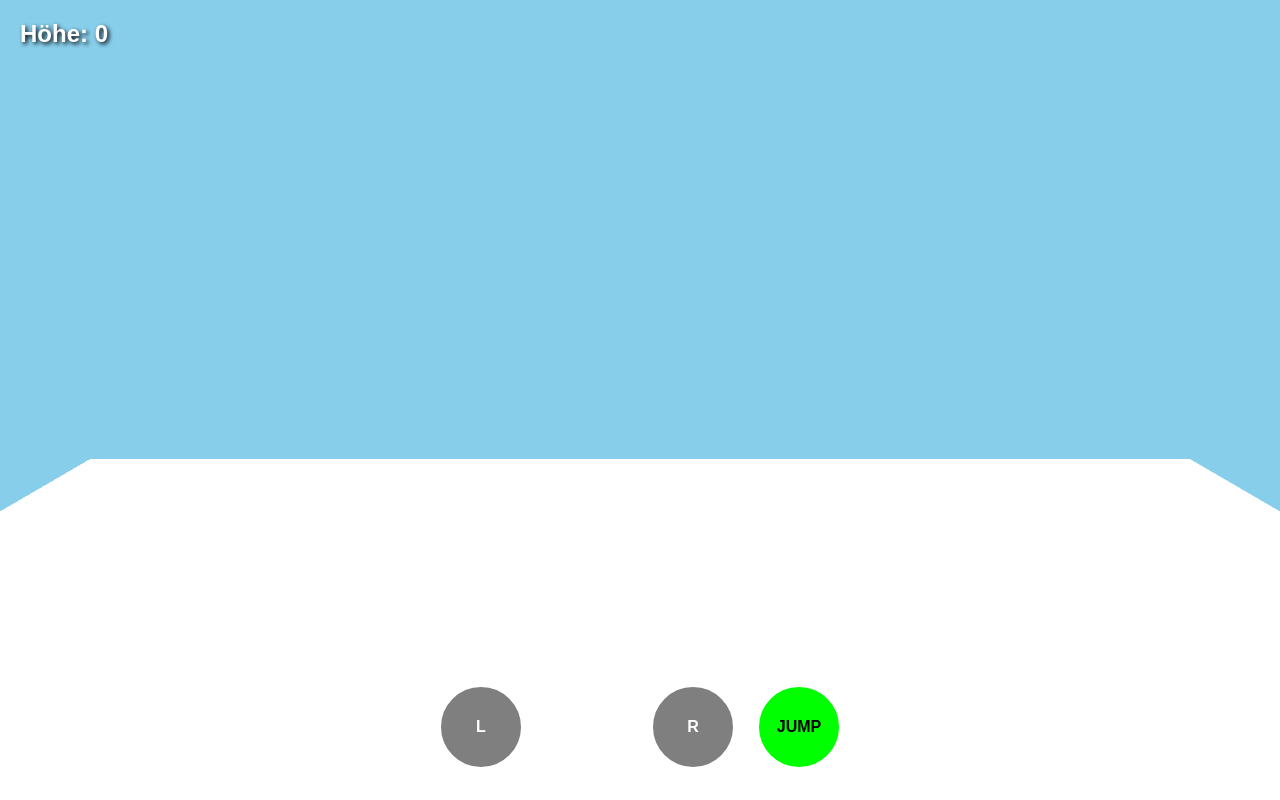
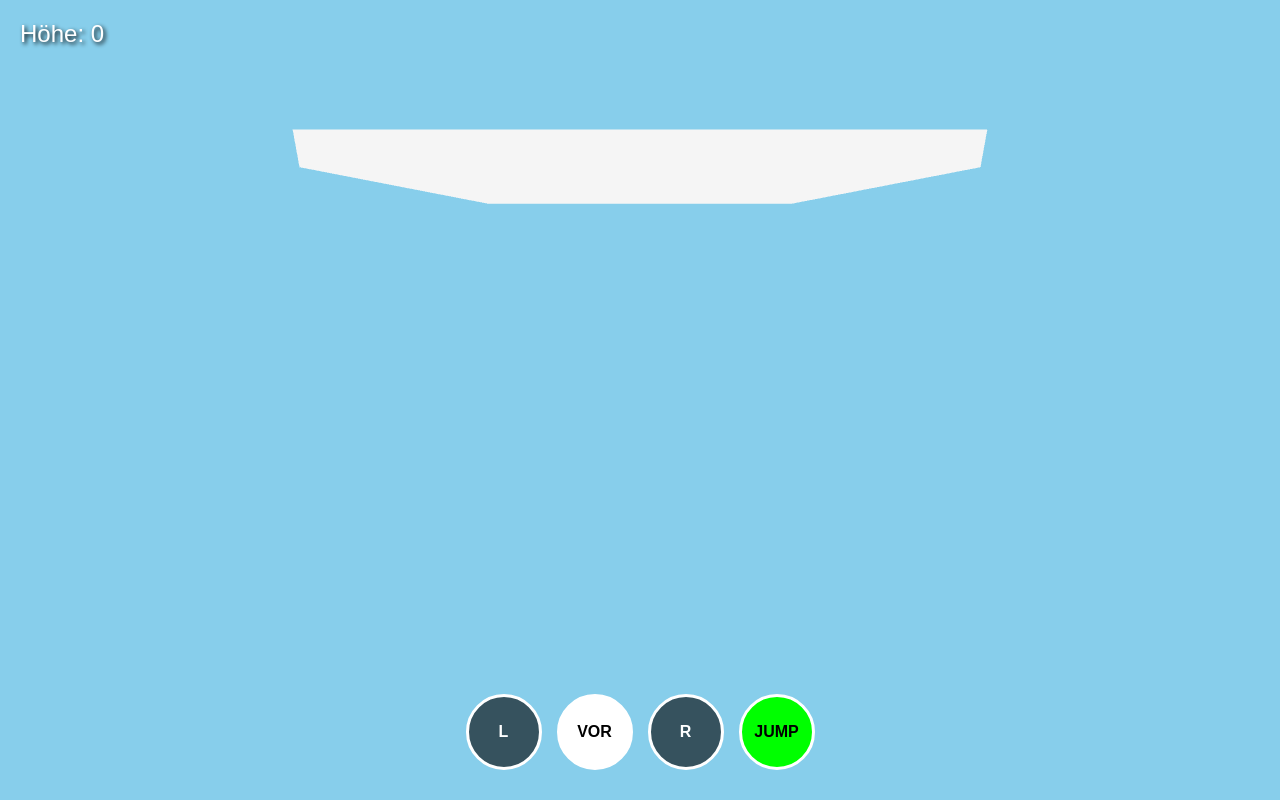
Before and after one commit to yassienelmarhoumi123-cmyk/My-roblox-obby, a plain HTML site: page index.html in a window 1280 px wide. Drawn offline with nearby package versions, Linux system fonts and the light colour scheme; animation ran at ten frames a second.

Commit message:
Refactor index.html for improved game UI and logic

```diff
--- a/index.html
+++ b/index.html
@@ -1,21 +1,21 @@
 <!DOCTYPE html>
-<html lang="de">
+<html>
 <head>
     <meta charset="UTF-8">
     <meta name="viewport" content="width=device-width, initial-scale=1.0, maximum-scale=1.0, user-scalable=no">
-    <title>Rainbow Obby Fix</title>
+    <title>Rainbow Obby</title>
     <style>
         body { margin: 0; overflow: hidden; background: #87CEEB; font-family: sans-serif; touch-action: none; }
-        #ui { position: absolute; top: 20px; left: 20px; color: white; z-index: 10; text-shadow: 2px 2px 4px #000; font-size: 24px; font-weight: bold; pointer-events: none; }
-        .controls { position: absolute; bottom: 30px; width: 100%; display: flex; justify-content: center; gap: 20px; z-index: 100; pointer-events: none; }
-        .btn { width: 80px; height: 80px; background: rgba(0,0,0,0.5); border: 3px solid white; border-radius: 50%; display: flex; align-items: center; justify-content: center; color: white; font-weight: bold; pointer-events: auto; -webkit-user-select: none; }
+        #ui { position: absolute; top: 20px; left: 20px; color: white; z-index: 10; text-shadow: 2px 2px 4px #000; font-size: 24px; }
+        .controls { position: absolute; bottom: 30px; width: 100%; display: flex; justify-content: center; gap: 15px; z-index: 100; pointer-events: none; }
+        .btn { width: 70px; height: 70px; background: rgba(0,0,0,0.6); border: 3px solid white; border-radius: 50%; display: flex; align-items: center; justify-content: center; color: white; font-weight: bold; pointer-events: auto; -webkit-user-select: none; }
     </style>
 </head>
 <body>
     <div id="ui">Höhe: <span id="score">0</span></div>
     <div class="controls">
         <div id="btnL" class="btn">L</div>
-        <div id="btnF" class="btn" style="background: rgba(255,255,255,0.3);">VOR</div>
+        <div id="btnF" class="btn" style="background: white; color: black;">VOR</div>
         <div id="btnR" class="btn">R</div>
         <div id="btnJ" class="btn" style="background: #00ff00; color: black;">JUMP</div>
     </div>
@@ -28,91 +28,48 @@
         const renderer = new THREE.WebGLRenderer({ antialias: true });
         renderer.setSize(window.innerWidth, window.innerHeight);
         document.body.appendChild(renderer.domElement);
+        scene.add(new THREE.AmbientLight(0xffffff, 1.2));
 
-        scene.add(new THREE.AmbientLight(0xffffff, 1.0));
-        const sun = new THREE.DirectionalLight(0xffffff, 0.8);
-        sun.position.set(10, 50, 10);
-        scene.add(sun);
-
-        // --- SPIELER DATEN ---
-        let px = 0, py = 10, pz = 15; // Start hoch über der Platte
-        let vy = 0, yaw = 0, moveX = 0, moveZ = 0, onGround = false, score = 0;
-
+        let px = 0, py = 15, pz = 25, vy = 0, yaw = 0, moveX = 0, moveZ = 0, onGround = false, score = 0;
         const platforms = [];
-        const colors = [0xff0000, 0xff7f00, 0xffff00, 0x00ff00, 0x0000ff, 0x4b0082, 0x9400d3];
 
         function createPlatform(id) {
-            let w = id === 0 ? 30 : 8;
-            let d = id === 0 ? 30 : 8;
-            let color = id === 0 ? 0xffffff : colors[id % colors.length];
-            const mesh = new THREE.Mesh(new THREE.BoxGeometry(w, 1.5, d), new THREE.MeshStandardMaterial({ color: color }));
-
+            let w = id === 0 ? 30 : 8, d = id === 0 ? 30 : 8;
+            const colors = [0xff0000, 0xff7f00, 0xffff00, 0x00ff00, 0x0000ff, 0x4b0082, 0x9400d3];
+            const mesh = new THREE.Mesh(new THREE.BoxGeometry(w, 1.5, d), new THREE.MeshStandardMaterial({ color: id === 0 ? 0xcccccc : colors[id % colors.length] }));
             let x = 0, y = 0, z = 0;
-            if (id > 0) {
-                // Erzeugt die Spirale wie auf deinem Bild
-                let angle = id * 0.4;
-                x = Math.sin(angle) * 15;
-                z = id * -12;
-                y = id * 2.5;
-            }
+            if (id > 0) { x = Math.sin(id * 0.4) * 12; z = id * -15; y = id * 2.5; }
             mesh.position.set(x, y, z);
             mesh.userData = { w: w/2, d: d/2, id: id };
             scene.add(mesh);
             platforms.push(mesh);
         }
+        for (let i = 0; i < 40; i++) createPlatform(i);
 
-        for (let i = 0; i < 50; i++) createPlatform(i);
-
-        // --- STEUERUNG ---
-        const setupBtn = (id, action) => {
+        const b = (id, act) => {
             const el = document.getElementById(id);
-            el.ontouchstart = (e) => { e.preventDefault(); action(true); };
-            el.ontouchend = (e) => { e.preventDefault(); action(false); };
+            el.ontouchstart = (e) => { e.preventDefault(); act(true); };
+            el.ontouchend = (e) => { e.preventDefault(); act(false); };
         };
-        setupBtn('btnL', (v) => moveX = v ? -0.2 : 0);
-        setupBtn('btnR', (v) => moveX = v ? 0.2 : 0);
-        setupBtn('btnF', (v) => moveZ = v ? -0.2 : 0);
+        b('btnL', v => moveX = v ? -0.2 : 0);
+        b('btnR', v => moveX = v ? 0.2 : 0);
+        b('btnF', v => moveZ = v ? -0.2 : 0);
         document.getElementById('btnJ').ontouchstart = (e) => { e.preventDefault(); if(onGround) vy = 0.4; };
-
-        // Umschauen (Wischen)
-        let lastX = 0;
-        window.ontouchstart = e => { lastX = e.touches[0].pageX; };
-        window.ontouchmove = e => {
-            let dx = e.touches[0].pageX - lastX;
-            yaw -= dx * 0.01;
-            lastX = e.touches[0].pageX;
-        };
 
         function loop() {
             vy -= 0.02; py += vy;
             px += Math.sin(yaw) * moveZ + Math.cos(yaw) * moveX;
             pz += Math.cos(yaw) * moveZ - Math.sin(yaw) * moveX;
-
             onGround = false;
             platforms.forEach(p => {
-                let dx = Math.abs(px - p.position.x);
-                let dz = Math.abs(pz - p.position.z);
-                if (dx < p.userData.w + 0.4 && dz < p.userData.d + 0.4) {
+                if (Math.abs(px - p.position.x) < p.userData.w + 0.4 && Math.abs(pz - p.position.z) < p.userData.d + 0.4) {
                     let top = p.position.y + 0.75;
-                    if (py <= top + 1.8 && py > top - 0.5 && vy <= 0) {
-                        py = top + 1.8; vy = 0; onGround = true;
-                        if (p.userData.id > score) {
-                            score = p.userData.id;
-                            document.getElementById('score').innerText = score;
-                            if (platforms.length - score < 15) createPlatform(platforms.length);
-                        }
-                    }
+                    if (py <= top + 1.8 && py > top - 0.5 && vy <= 0) { py = top + 1.8; vy = 0; onGround = true; score = Math.max(score, p.userData.id); document.getElementById('score').innerText = score; }
                 }
             });
-
-            if (py < -40) { // Reset bei Sturz
-                px = 0; py = 10; pz = 15; vy = 0; yaw = 0;
-            }
-
-            // Kamera-Position (Fixiert hinter dem Spieler)
-            camera.position.set(px - Math.sin(yaw) * 12, py + 6, pz - Math.cos(yaw) * 12);
-            camera.lookAt(px, py, pz);
-
+            if (py < -30) { px = 0; py = 15; pz = 25; vy = 0; }
+            camera.position.set(px, py + 8, pz + 15);
+            camera.lookAt(px, py, pz - 10);
             renderer.render(scene, camera);
             requestAnimationFrame(loop);
         }
```
